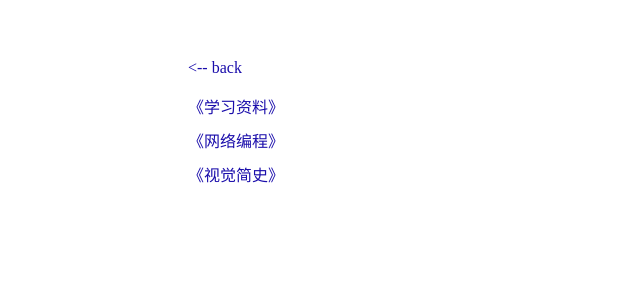
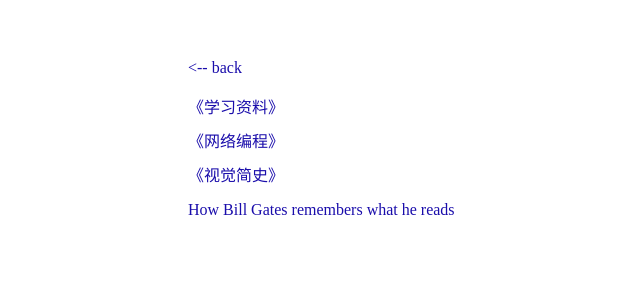
Before and after one commit to maicoder/blog, a Jekyll site: the page built from notes/index.md, in a window 1280 px wide. Shown: the top 300 px of the page, without its empty margins (102-742 px from the left). Built offline with Jekyll 4.4.1, drawn with Linux system fonts in a browser that asks for light colours; some web fonts are replaced.

Commit message:
Update index.md

```diff
--- a/notes/index.md
+++ b/notes/index.md
@@ -7,3 +7,5 @@ layout: list
 [《网络编程》](/note/网络编程)
 
 [《视觉简史》](/note/计算机视觉(及卷积神经网络)简史)
+
+[How Bill Gates remembers what he reads](/note/How Bill Gates remembers what he reads)
```
